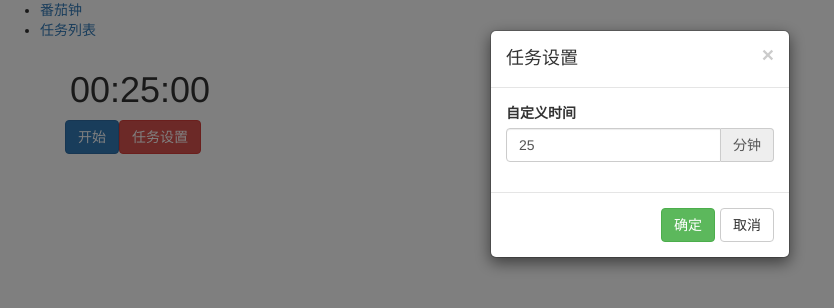
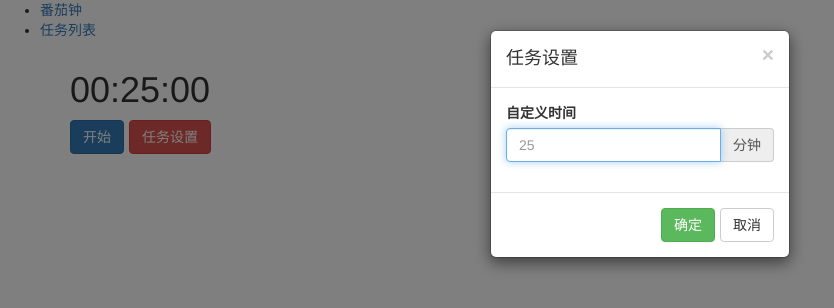
Before and after one commit to NgeKaworu/tomato-clock, a React (Create React App) app: page / in a window 1280 px wide. Both pictures are taken after a click on the button "任务设置". Shown: the top 308 px of the page, without its empty margins (0-834 px from the left). Built offline with nearby package versions, Linux system fonts and the light colour scheme.

Commit message:
dumb Smart分离

```diff
--- a/src/containers/TomatoClock/CtrlBar/OptionBtn.js
+++ b/src/components/TomatoClock/CtrlBar/OptionWindow.js
@@ -1,35 +1,27 @@
 import React, { Component } from "react";
+import ReactDOM from "react-dom";
 import PropTypes from "prop-types";
-import ReactDOM from "react-dom";
-import { Button, Modal, Form, FormGroup, ControlLabel, FormControl, InputGroup, Overlay, Tooltip } from "react-bootstrap";
+import { Button, Modal, Form, FormGroup, ControlLabel, InputGroup, FormControl, Overlay, Tooltip } from "react-bootstrap";
 
-export default class OptionBtn extends Component{
+export default class OptionWindow extends Component {
     state = {
-        showModal: false,
         deration: 25,
         validationState: null,
         error: false
     }
 
-    static propTypes = {
-        setDeration: PropTypes.func.isRequired,
-        runtime: PropTypes.bool.isRequired
+    static defaultPorps = {
+        showModal: false
     }
 
-    _open = () => {
-        this.setState({
-            showModal: true
-        })
-    }
-
-    _close = () => {
-        this.setState({
-            showModal: false
-        })
+    static propTypes = {
+        close: PropTypes.func.isRequired,
+        showModal: PropTypes.bool.isRequired,
+        onSubmit: PropTypes.func.isRequired
     }
 
     handleChange = e => {
-        if(isNaN(e.target.value) || e.target.value <= 0){
+        if (isNaN(e.target.value) || e.target.value <= 0) {
             this.setState({
                 validationState: "error",
                 error: true
@@ -41,7 +33,7 @@ export default class OptionBtn extends Component{
                 })
             }, 5000);
             e.preventDefault();
-        }else{
+        } else {
             this.setState({
                 deration: e.target.value,
                 validationState: null,
@@ -52,12 +44,11 @@ export default class OptionBtn extends Component{
 
     }
 
-    handleSubmit = e => {
-        const time = this.state.deration * 60000;
-        if(this.props.setDeration){
-            this.props.setDeration(time);
+    handleSubmit = time => {
+        const convertedTime = this.state.deration * 60000;
+        if (this.props.onSubmit) {
+            this.props.onSubmit(convertedTime);
         }
-            this._close();
     }
 
     render(){
@@ -65,12 +56,9 @@ export default class OptionBtn extends Component{
             show: this.state.error,
             target: () => ReactDOM.findDOMNode(this.refs.target)
         };
-
-        return(
-
+        return (
             <div>
-                <Button bsStyle="danger" onClick={this._open} disabled={this.props.runtime}>任务设置</Button>
-                <Modal bsSize="small" show={this.state.showModal} onHide={this._close}>
+                <Modal bsSize="small" show={this.props.showModal} onHide={this.props.close}>
                     <Modal.Header closeButton>
                         <Modal.Title>任务设置</Modal.Title>
                     </Modal.Header>
@@ -79,7 +67,7 @@ export default class OptionBtn extends Component{
                             <FormGroup controlId="setWorkTime" validationState={this.state.validationState}>
                                 <ControlLabel>自定义时间</ControlLabel>
                                 <InputGroup>
-                                    <FormControl value={this.state.deration} onChange={this.handleChange} ref="target"/>
+                                    <FormControl placeholder={this.state.deration} onChange={this.handleChange} ref="target" autoFocus/>
                                     <InputGroup.Addon>分钟</InputGroup.Addon>
                                 </InputGroup>
                             </FormGroup>
@@ -87,7 +75,7 @@ export default class OptionBtn extends Component{
                     </Modal.Body>
                     <Modal.Footer>
                         <Button bsStyle="success" onClick={this.handleSubmit}>确定</Button>
-                        <Button onClick={this._close}>取消</Button>
+                        <Button onClick={this.props.close}>取消</Button>
                     </Modal.Footer>
                 </Modal>
 
@@ -95,7 +83,6 @@ export default class OptionBtn extends Component{
                     <Tooltip id="overload-top">请输入一个大于零的数字</Tooltip>
                 </Overlay>
             </div>
-        )
+            )
     }
-
 }
--- /dev/null
+++ b/src/components/TomatoClock/CtrlBar/StartBtn.js
@@ -0,0 +1,19 @@
+import React from "react";
+import PropTypes from "prop-types";
+import { Button } from "react-bootstrap";
+
+const StartBtn = ({ runtime, clockStart, clockStop }) => (
+    runtime
+        ?
+        <Button bsStyle="primary" onClick={clockStop}>结束</Button>
+        :
+        <Button bsStyle="primary" onClick={clockStart}>开始</Button>
+)
+
+StartBtn.propTypes = {
+    runtime: PropTypes.bool.isRequired,
+    clockStart: PropTypes.func.isRequired,
+    clockStop: PropTypes.func.isRequired
+}
+
+export default StartBtn
--- a/src/containers/TomatoClock/ClockContainer.js
+++ b/src/containers/TomatoClock/ClockContainer.js
@@ -1,7 +1,7 @@
 import React from 'react';
 import PropTypes from "prop-types";
 import { connect } from "react-redux";
-import Clock from "../../components/Clock";
+import Clock from "../../components/TomatoClock/Clock";
 
 const ClockContainer = ({ deration }) => (
     <Clock deration={deration} />
--- /dev/null
+++ b/src/containers/TomatoClock/CtrlBar/OptionWindowContainer.js
@@ -0,0 +1,30 @@
+import React, { Component } from "react";
+import PropTypes from "prop-types";
+import OptionWindow from './../../../components/TomatoClock/CtrlBar/OptionWindow';
+
+export default class OptionWindowContainer extends Component {
+
+    static propTypes = {
+        showModal: PropTypes.bool.isRequired,
+        close: PropTypes.func.isRequired,
+        setDeration: PropTypes.func.isRequired
+    }
+
+    handleSubmit = time => {
+        if (this.props.setDeration) {
+            this.props.setDeration(time);
+        }
+        this.props.close();
+    }
+
+    render() {
+        return (
+            <OptionWindow
+                close={this.props.close}
+                showModal={this.props.showModal}
+                onSubmit={this.handleSubmit}
+            />
+        )
+    }
+
+}
--- a/src/containers/TomatoClock/CtrlBar/StartBtn.js
+++ b/src/containers/TomatoClock/CtrlBar/StartBtnContainer.js
@@ -1,8 +1,8 @@
 import React, { Component } from "react";
 import PropTypes from "prop-types";
-import { Button } from "react-bootstrap";
+import StartBtn from "./../../../components/TomatoClock/CtrlBar/StartBtn";
 
-export default class StartBtn extends Component {
+export default class StartBtnContainer extends Component {
     static propTypes = {
         actions: PropTypes.object.isRequired,
         runtime: PropTypes.bool.isRequired,
@@ -43,7 +43,7 @@ export default class StartBtn extends Component {
     }
 
     componentWillUnmount = () => {
-      //  clearInterval(this._timer);
+        clearInterval(this._timer);
     }
 
     _countDown = () => {
@@ -55,17 +55,11 @@ export default class StartBtn extends Component {
     }
 
     render() {
-        return (
-            <div>
-                {
-                    this.props.runtime
-                    ?
-                        <Button bsStyle="primary" onClick={this.handleStop}>结束</Button>
-                    :
-                        <Button bsStyle="primary" onClick={this.handleStart}>开始</Button>
-                }
-            </div>
-        )
+        return <StartBtn
+            runtime={this.props.runtime}
+            clockStart={this.handleStart}
+            clockStop={this.handleStop}
+        />
     }
 
 }
--- a/src/containers/TomatoClock/CtrlBar/index.js
+++ b/src/containers/TomatoClock/CtrlBar/index.js
@@ -1,30 +1,61 @@
-import React from "react";
+import React, { Component } from "react";
 import PropTypes from "prop-types";
 import { bindActionCreators } from "redux";
 import { connect } from "react-redux";
-import { ButtonToolbar } from "react-bootstrap";
-import OptionBtn from "./OptionBtn";
-import StartBtn from "./StartBtn";
-import * as ClockActions from "../../../actions";
+import { Button, ButtonToolbar } from "react-bootstrap";
+import StartBtnContainer from "./StartBtnContainer";
+import OptionWindowContainer from "./OptionWindowContainer";
+import * as ClockActions from "./../../../actions";
 
-const CtrlBar = ({ actions, runtime, deration }) => (
-    <ButtonToolbar>
-        <StartBtn
-            actions={actions}
-            runtime={runtime}
-            deration={deration}
-        />
-        <OptionBtn
-            setDeration={actions.setDeration}
-            runtime={runtime}
-        />
-    </ButtonToolbar>
-)
+class CtrlBar extends Component {
+    state = {
+        optionWindowShowModal: false
+    }
 
-CtrlBar.propTypes = {
-    actions: PropTypes.object.isRequired,
-    runtime: PropTypes.bool.isRequired,
-    deration: PropTypes.number.isRequired
+    static propTypes = {
+        runtime: PropTypes.bool.isRequired,
+        deration: PropTypes.number.isRequired,
+        action: PropTypes.object.isRequired
+    }
+
+    optionWindowClose = () => {
+        this.setState({
+            optionWindowShowModal: false
+        })
+    }
+
+    optionWindowOpen = () => {
+        console.log("123");
+        this.setState({
+            optionWindowShowModal: true
+        })
+    }
+
+    render(){
+        return (
+        <div>
+            <ButtonToolbar>
+                <StartBtnContainer
+                    actions={this.props.actions}
+                    runtime={this.props.runtime}
+                    deration={this.props.deration}
+                />
+                <Button
+                    bsStyle="danger"
+                    onClick={this.optionWindowOpen}
+                    disabled={this.props.runtime}>
+                    任务设置
+                </Button>
+            </ButtonToolbar>
+
+            <OptionWindowContainer
+                showModal={this.state.optionWindowShowModal}
+                close={this.optionWindowClose}
+                setDeration={this.props.actions.setDeration}
+            />
+        </div>
+        )
+    }
 }
 
 const mapStateToProps = state => ({
```
Also changed, not shown: src/components/TomatoClock/Clock.js (renamed from src/components/Clock.js).
